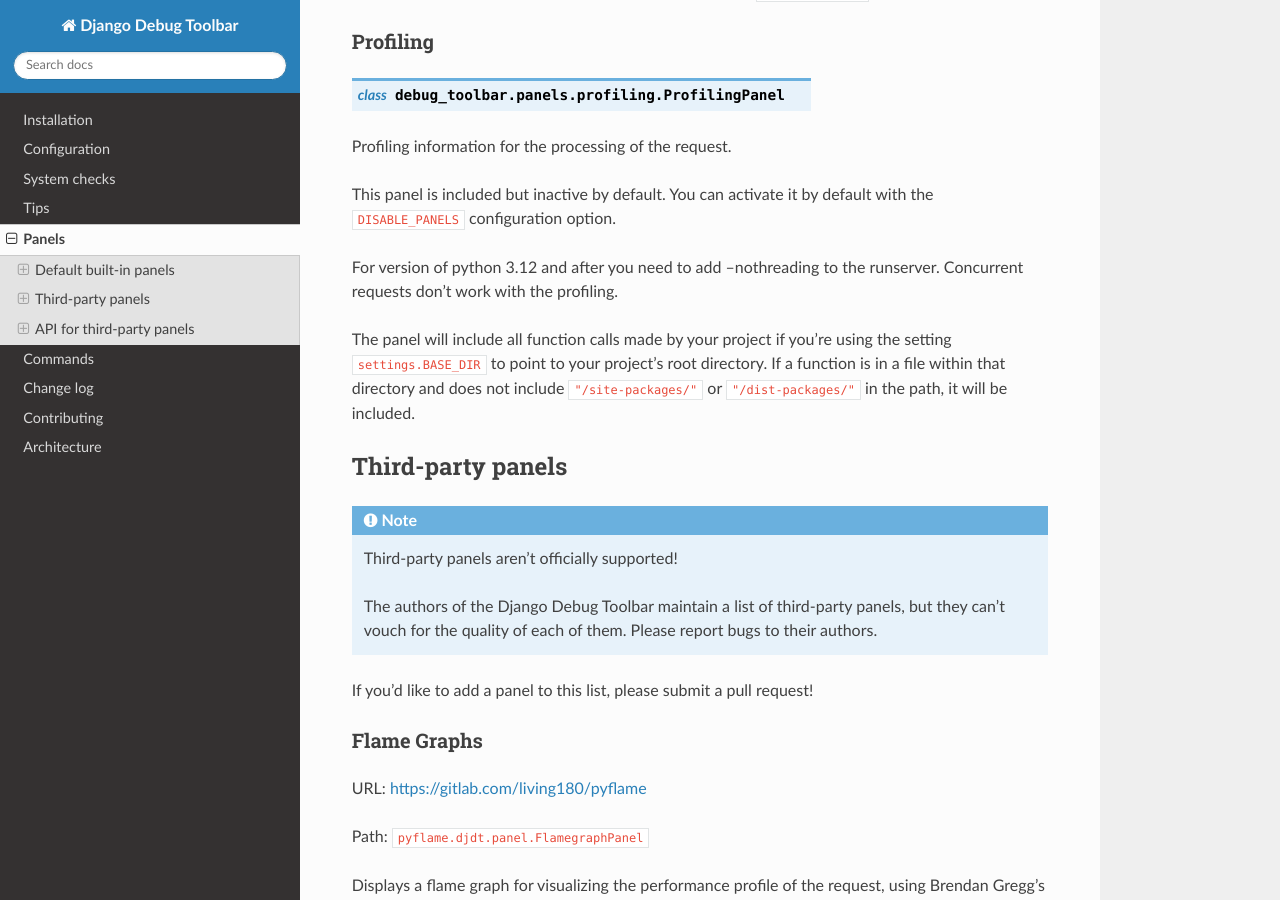
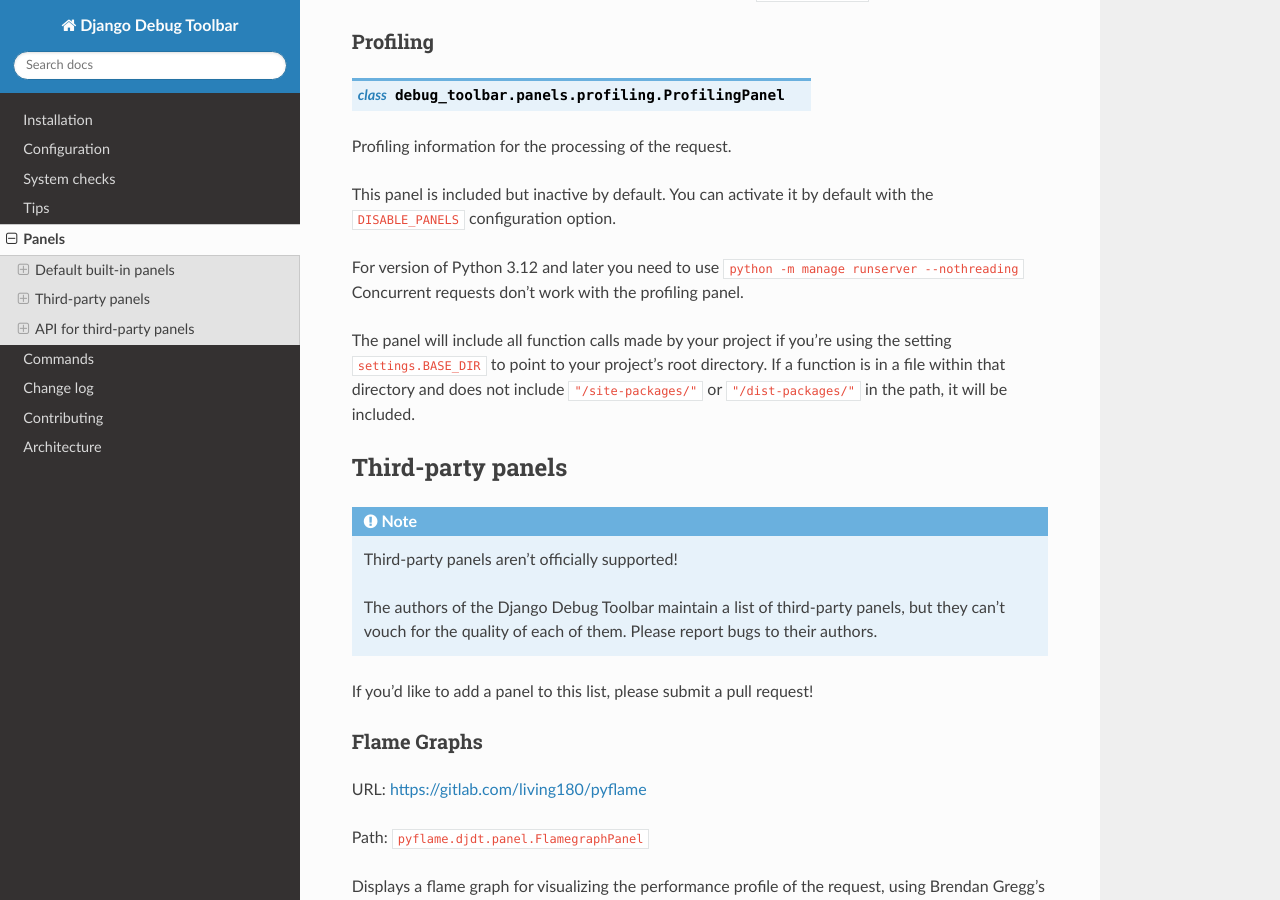
Before and after one commit to jazzband/django-debug-toolbar, a Sphinx documentation site: the page built from docs/panels.rst, in a window 1280 px wide and 900 px high, scrolled down 2563 px. Built offline with Sphinx 7.4.7 and the Read the Docs theme 2.0.0, drawn with Linux system fonts in a browser that asks for light colours.

Commit message:
English changes for nothreading note

```diff
--- a/docs/changes.rst
+++ b/docs/changes.rst
@@ -20,7 +20,8 @@
 * Deprecated the ``OBSERVE_REQUEST_CALLBACK`` setting and added check
   ``debug_toolbar.W008`` to warn when it is present in
   ``DEBUG_TOOLBAR_SETTINGS``.
-* Add a note on the profiling panel document about python 3.12 and after.
+* Add a note on the profiling panel about using Python 3.12 and later
+  about needing ``--nothreading``
 
 4.3.0 (2024-02-01)
 ------------------
--- a/docs/panels.rst
+++ b/docs/panels.rst
@@ -123,8 +123,9 @@
 This panel is included but inactive by default. You can activate it by default
 with the ``DISABLE_PANELS`` configuration option.
 
-For version of python 3.12 and after you need to add --nothreading
-to the runserver. Concurrent requests don't work with the profiling.
+For version of Python 3.12 and later you need to use
+``python -m manage runserver --nothreading``
+Concurrent requests don't work with the profiling panel.
 
 The panel will include all function calls made by your project if you're using
 the setting ``settings.BASE_DIR`` to point to your project's root directory.
```
